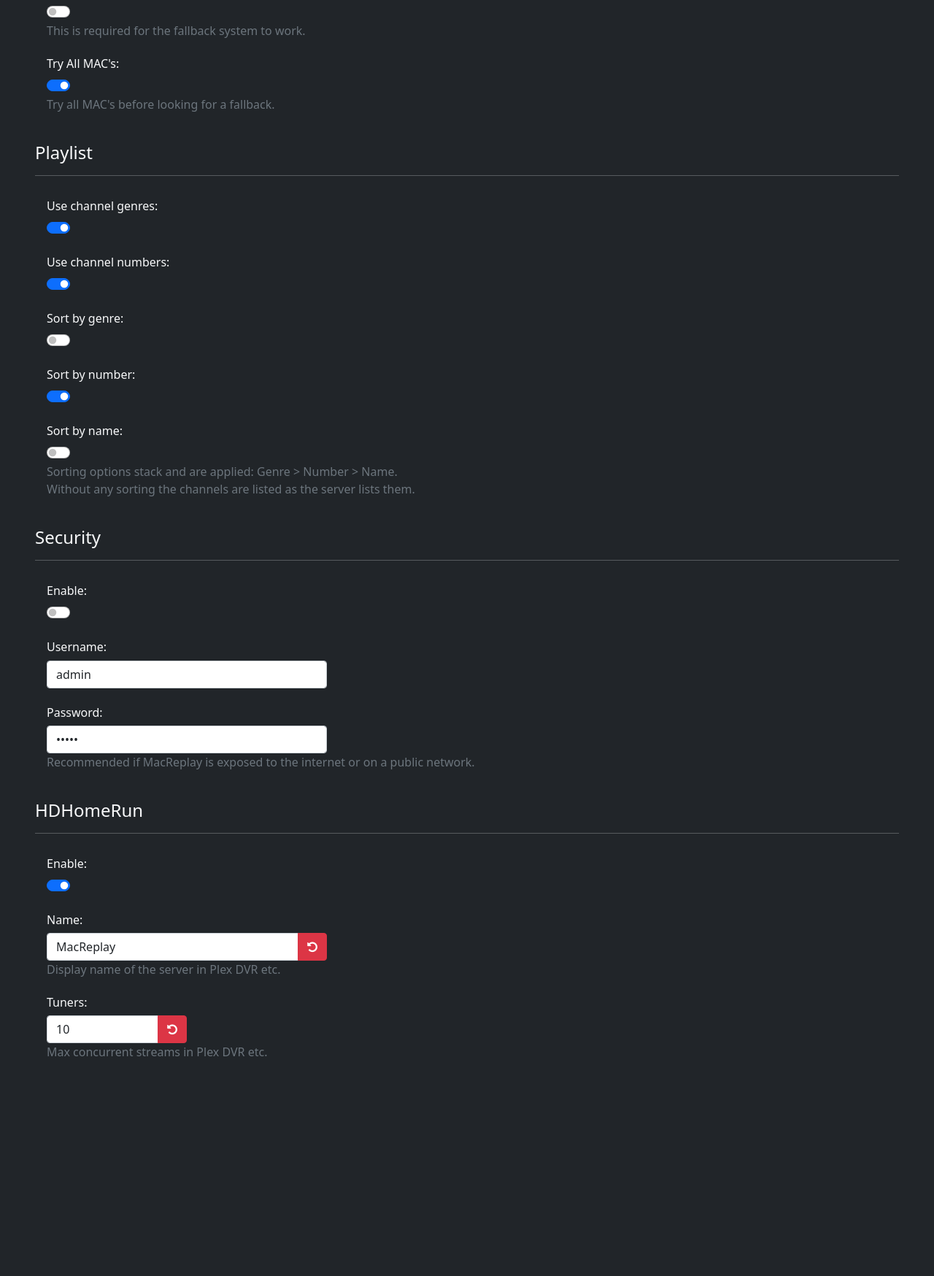
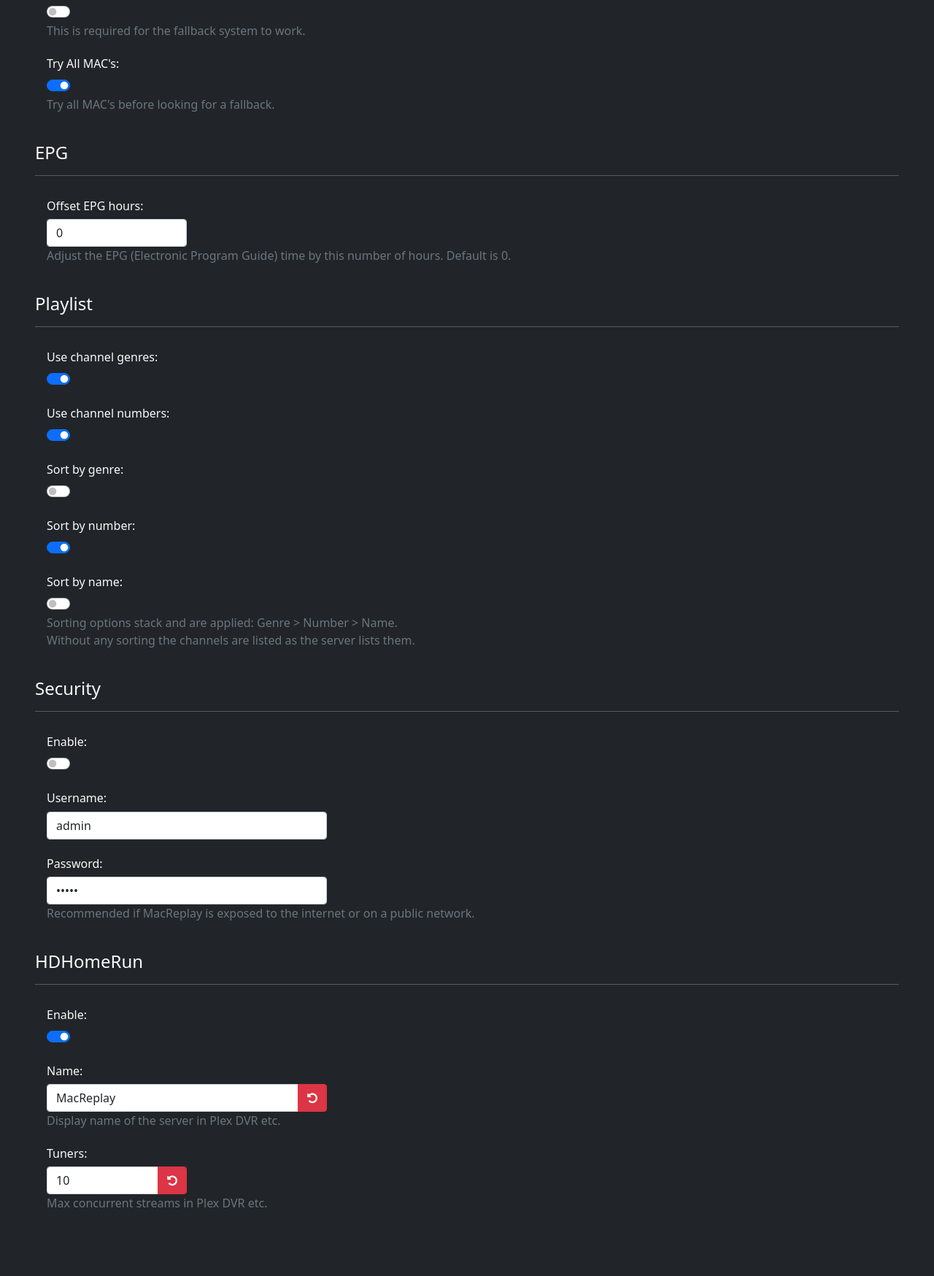
Before and after one commit to vnnkl/MacReplay, a Flask app: page /settings in a window 1280 px wide. Shown: the part 695-2443 px from the top of the page at 73% size. Before the commit the page ends 2142 px from the top, so only its background shows below. Run offline with Flask 3, Linux system fonts and the light colour scheme; some libraries are stand-ins or nearby versions.

Commit message:
finished EPG offset setting

```diff
--- a/app.py
+++ b/app.py
@@ -138,6 +138,7 @@ defaultSettings = {
     "hdhr name": "MacReplay",
     "hdhr id": str(uuid.uuid4().hex),
     "hdhr tuners": "10",
+    "offset epg hours": "0",
 }
 
 defaultPortal = {
@@ -769,7 +770,12 @@ from xml.dom import minidom
 import time
 
 def refresh_xmltv():
-    epg_offsethours = 1  # Offset in hours
+    settings = getSettings()
+    try:
+        epg_offsethours = int(settings["offset epg hours"])
+    except ValueError:
+        logger.error("The EPG offset value is not a valid integer.")
+
     global cached_xmltv, last_updated
     logger.info("Refreshing XMLTV...")
 
@@ -796,9 +802,10 @@ def refresh_xmltv():
                         allChannels = stb.getAllChannels(url, mac, token, proxy)
                         epg = stb.getEpg(url, mac, token, 24, proxy)
                         break
-                    except:
+                    except Exception as e:
                         allChannels = None
                         epg = None
+                        logger.error(f"Error fetching data for MAC {mac}: {e}")
 
                 if allChannels and epg:
                     for channel in allChannels:
@@ -847,10 +854,10 @@ def refresh_xmltv():
                                             programmeEle, "desc"
                                         ).text = p.get("descr")
                                     except Exception as e:
-                                        logger.error(f"Error processing programme: {e}")
+                                        logger.error(f"Error processing programme for channel {channelName} (ID: {channelId}): {e}")
                                         pass
                         except Exception as e:
-                            logger.error(f"Error processing channel: {e}")
+                            logger.error(f"|Channel:{channelNumber}|{channelName}| has no EPG data.")
                             pass
                 else:
                     logger.error(f"Error making XMLTV for {name}, skipping")
@@ -869,7 +876,6 @@ def refresh_xmltv():
     cached_xmltv = formatted_xmltv
     last_updated = time.time()
     logger.info("XMLTV Refreshed.")
-
 
 # Endpoint to get the XMLTV data
 @app.route("/xmltv", methods=["GET"])
--- a/templates/settings.html
+++ b/templates/settings.html
@@ -73,6 +73,23 @@
             </div>
         </div>
         <span class="text-muted">Try all MAC's before looking for a fallback.</span>
+
+    </div>
+
+    <br>
+
+    <h4>EPG</h4>
+    <hr>
+    <div class="p-sm-3">
+
+        <h6>Offset EPG hours:</h6>
+        <div class="col-md-2">
+            <div class="input-group flex-nowrap">
+                <input form="save" type="number" name="offset epg hours" id="offset epg hours" class="form-control"
+                    value="{{ settings['offset epg hours'] }}" required>
+            </div>
+        </div>
+        <span class="text-muted">Adjust the EPG (Electronic Program Guide) time by this number of hours. Default is 0.</span>
 
     </div>
 
@@ -189,6 +206,8 @@
 
     </div>
 
+    <br>
+
 </div>
 
 <script>
```
